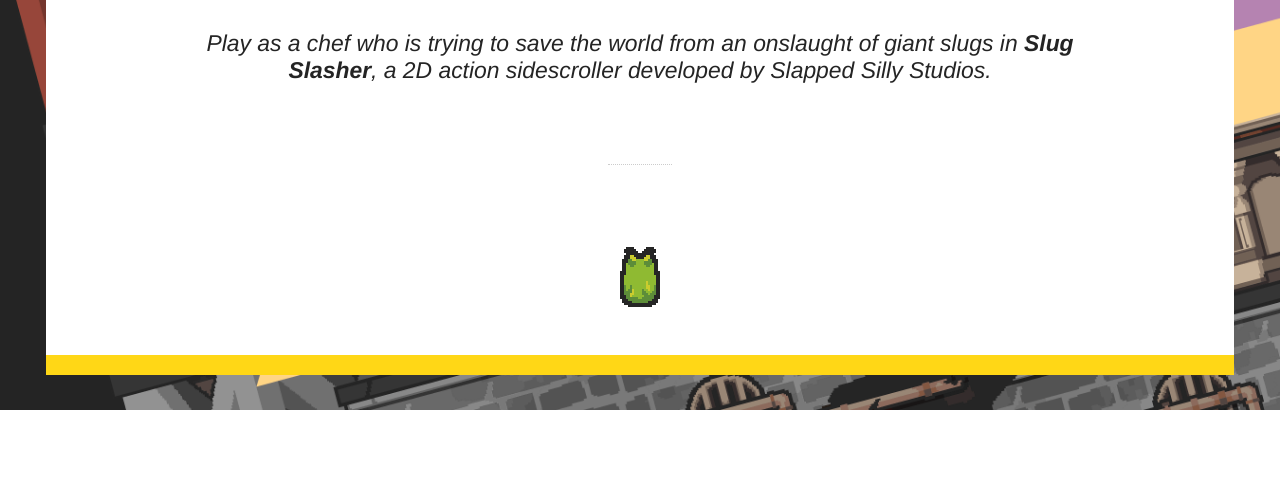
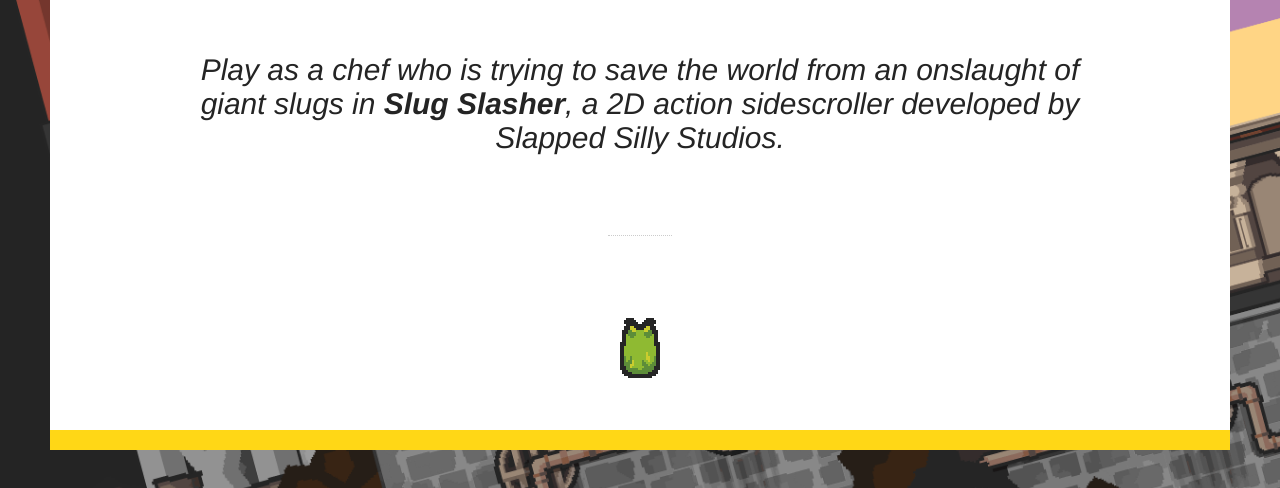
Before and after one commit to SlugSlasher/SlugSlasher.io, a PHP site: page /index.html in a window 1280 px wide. Shown: the part 1015-1503 px from the top of the page. Before the commit the page ends 1425 px from the top, so only its background shows below. Run offline with PHP 8.4, Linux system fonts and the light colour scheme.

Commit message:
updated stylesheet

```diff
--- a/css/main.css
+++ b/css/main.css
@@ -8,7 +8,7 @@ body
 	background-position-y: center;
 	background-position-x: center;
 	background-attachment: fixed;
-	font-size: 1.1rem;
+	font-size: 1.2rem;
 }
 
 a
@@ -153,7 +153,7 @@ a:hover
 }
 .content
 {
-	max-width: 900px;
+	max-width: 1050px;
 	margin: auto;
 }
 #promo-video
--- a/index.html
+++ b/index.html
@@ -39,7 +39,7 @@
 				<div class="content">
 					<span class="big">Slash Some Slugs. Save the World.</span><br/><br/>
 					<iframe id="promo-video" src="https://www.youtube.com/embed/mIfVQrs4QHw" frameborder="0" allowfullscreen></iframe>
-					<br/><em>Play as a chef who is trying to save the world from an onslaught of giant slugs in <strong>Slug Slasher</strong>, a 2D action sidescroller developed by Slapped Silly Studios.</em>
+					<br/><span style="font-size:1.2em"><em>Play as a chef who is trying to save the world from an onslaught of giant slugs in <strong>Slug Slasher</strong>, a 2D action sidescroller developed by Slapped Silly Studios.</em></span>
 					<img class="page-ender" src="./img/slug-front.gif" />
 				</div>
 			</div>
```
